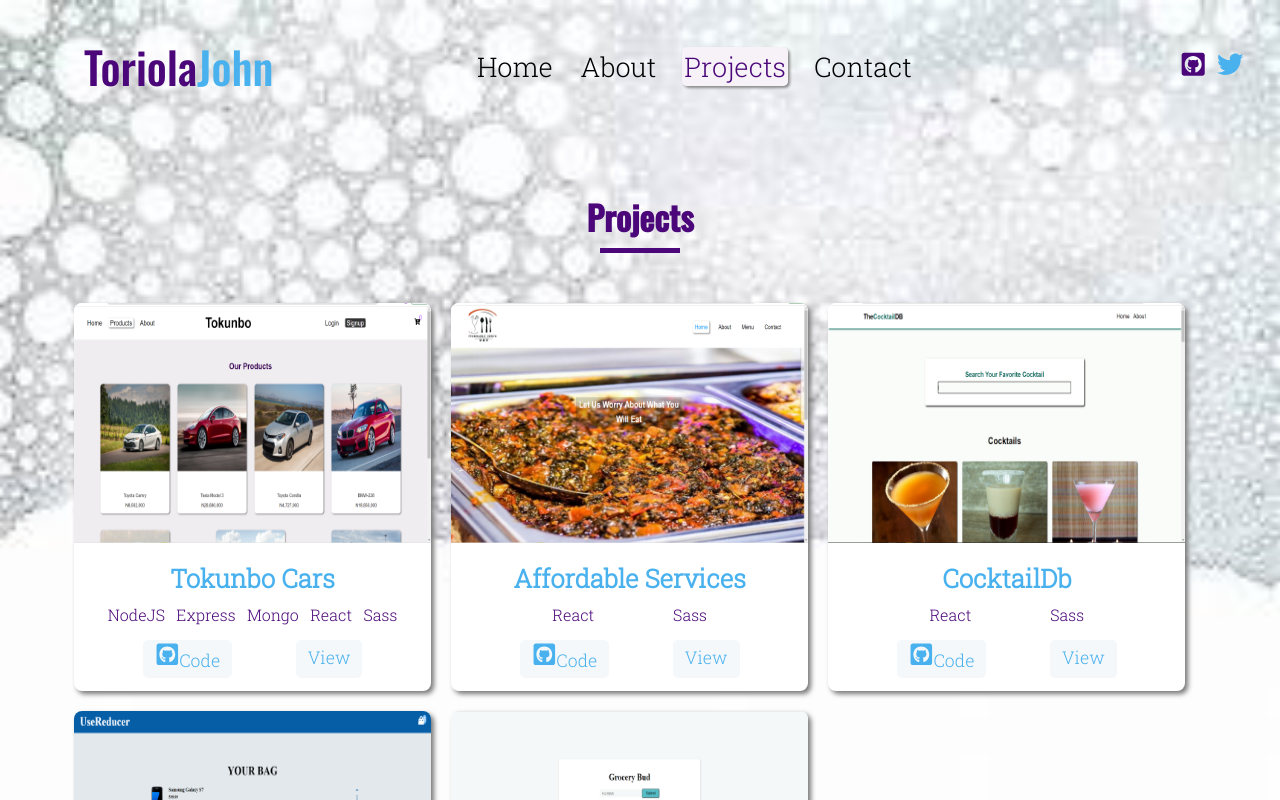
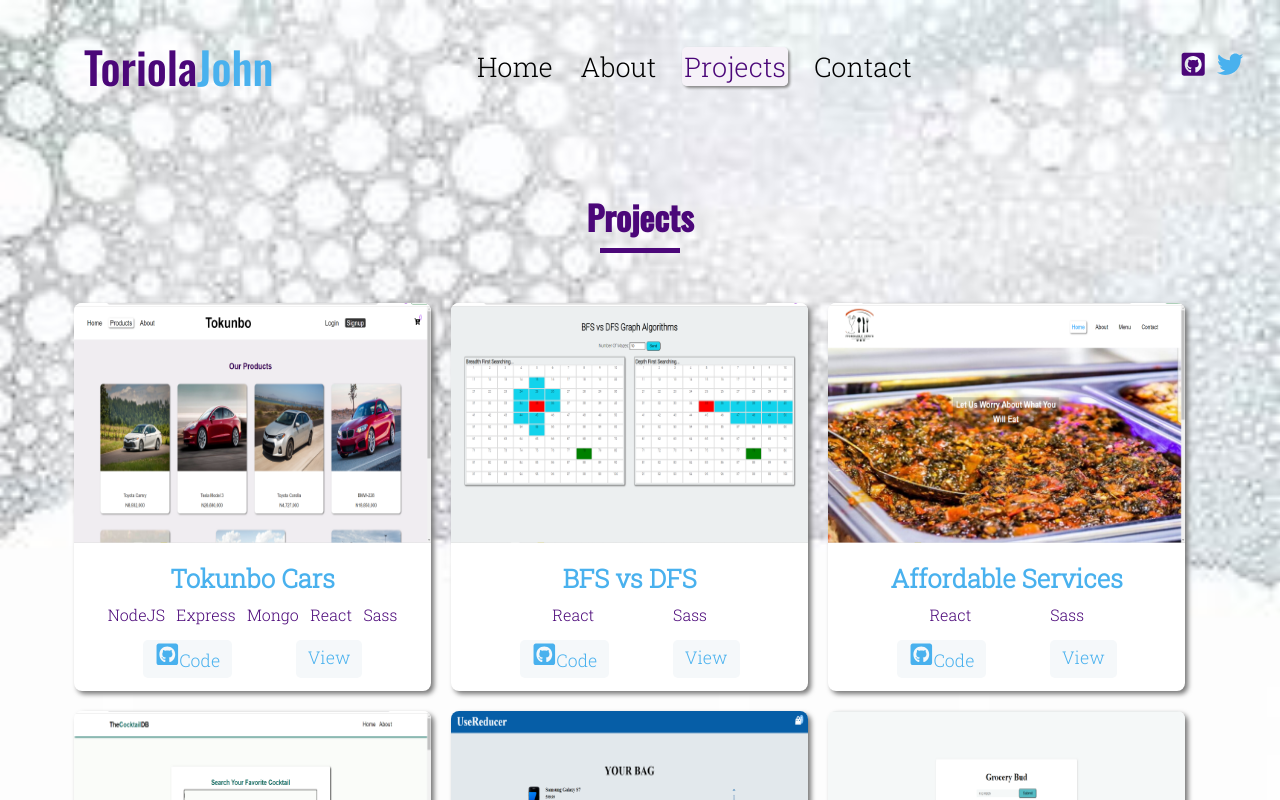
Before and after one commit to thechiefishere/My-Portfolio, a React (Create React App) app: page /projects in a window 1280 px wide. Shown: the top 800 px of the page. Built offline with nearby package versions, Linux system fonts and the light colour scheme.

Commit message:
Updated data

```diff
--- a/src/data.js
+++ b/src/data.js
@@ -11,6 +11,16 @@ const projects = [
   },
   {
     id: 2,
+    name: "BFS vs DFS",
+    img: "/images/bfsvsdfs.png",
+    site: "https://bfsvsdfs.netlify.app/home",
+    repository: "https://github.com/thechiefishere/BfsvsDfs",
+    type: "Algorithm",
+    featured: true,
+    technologies: ["React", "Sass"],
+  },
+  {
+    id: 3,
     name: "Affordable Services",
     img: "/images/affordable.png",
     site: "https://affordableservices.netlify.app/home",
@@ -20,17 +30,17 @@ const projects = [
     technologies: ["React", "Sass"],
   },
   {
-    id: 3,
+    id: 4,
     name: "CocktailDb",
     img: "/images/cocktail.png",
     site: "https://github.com/thechiefishere/Cocktails",
     repository: "https://github.com/thechiefishere/Cocktails",
     type: "E-commerce",
-    featured: true,
+    featured: false,
     technologies: ["React", "Sass"],
   },
   {
-    id: 4,
+    id: 5,
     name: "Cart",
     img: "/images/cart.png",
     site: "https://cartsandreducer.netlify.app/",
@@ -40,7 +50,7 @@ const projects = [
     technologies: ["React", "Sass"],
   },
   {
-    id: 5,
+    id: 6,
     name: "Grocery Bud",
     img: "/images/grocery-bud.png",
     site: "https://github.com/thechiefishere/Grocery-Bud",
```
Also changed, not shown: public/images/bfsvsdfs.png (added).
